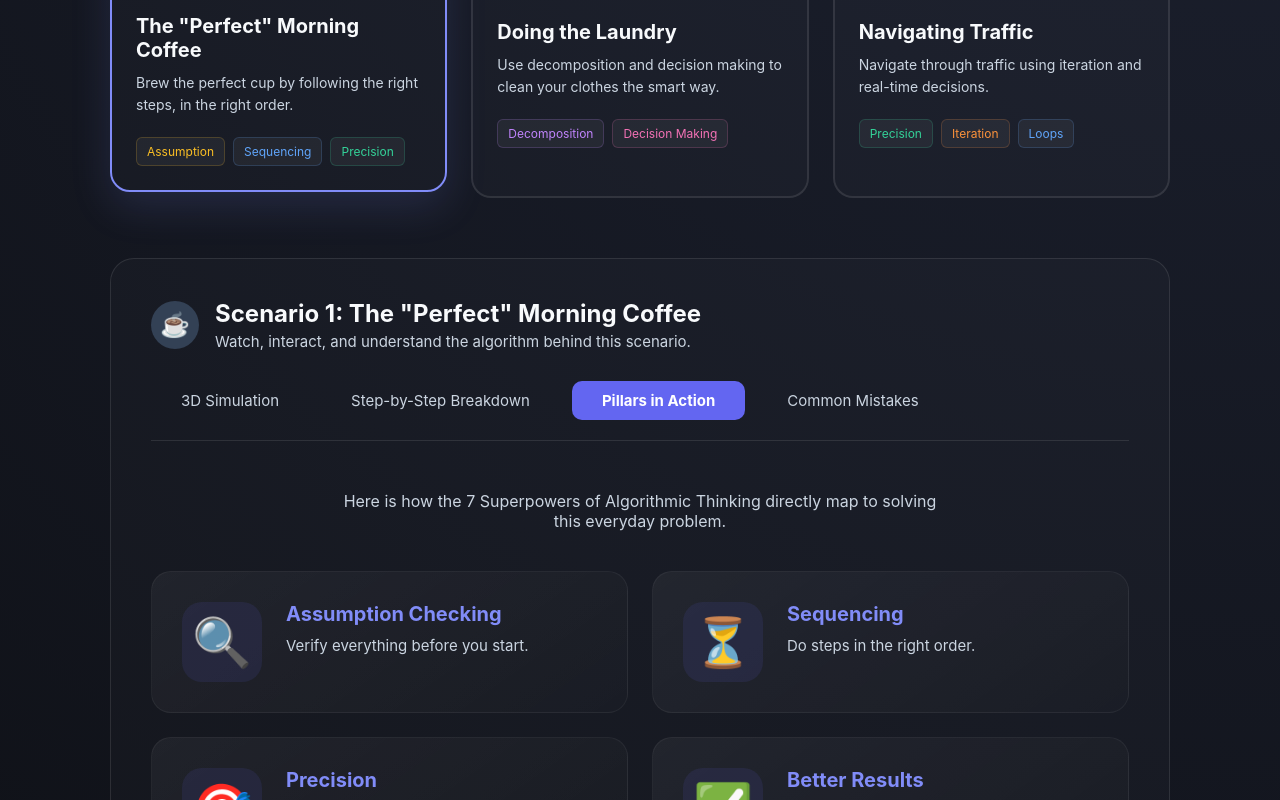
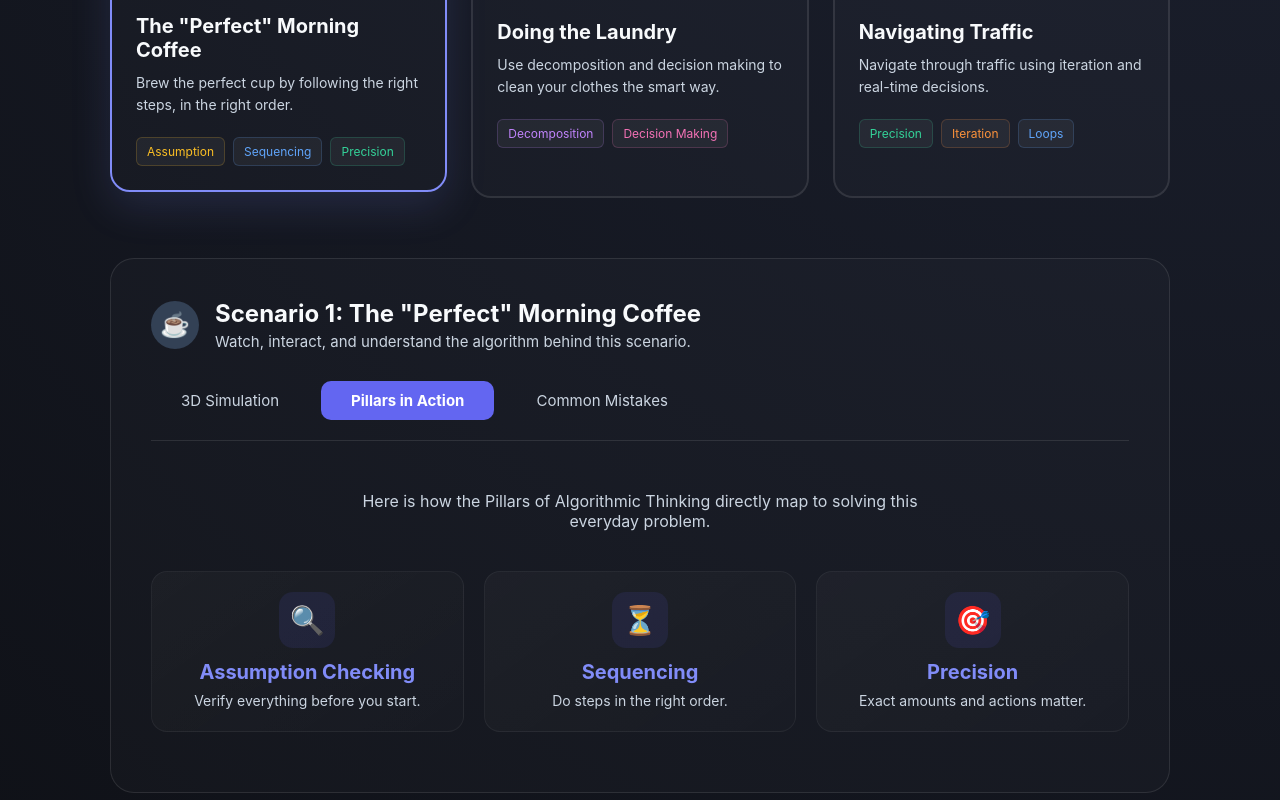
Before and after one commit to SPP-2005/AlgoThink1, a Next.js app: page /course/module-2 in a window 1280 px wide. Both pictures are taken after a click on the button "Pillars in Action". Shown: the part 720-1520 px from the top of the page. Built offline with nearby package versions, Linux system fonts and the light colour scheme.

Commit message:
feat: add Module 2 interactive lesson page featuring everyday algorithmic scenarios

```diff
--- a/app/course/module-2/page.js
+++ b/app/course/module-2/page.js
@@ -36,8 +36,7 @@ export default function Module2() {
             learnings: [
                 { icon: '🔍', title: 'Assumption Checking', desc: 'Verify everything before you start.' },
                 { icon: '⏳', title: 'Sequencing', desc: 'Do steps in the right order.' },
-                { icon: '🎯', title: 'Precision', desc: 'Exact amounts and actions matter.' },
-                { icon: '✅', title: 'Better Results', desc: 'A perfect algorithm makes a perfect coffee!' }
+                { icon: '🎯', title: 'Precision', desc: 'Exact amounts and actions matter.' }
             ],
             mistakes: [
                 { icon: '⚠️', title: 'Missing Condition Checks', desc: 'Starting the machine without verifying water or beans exist. (NullReferenceException)' },
@@ -62,8 +61,7 @@ export default function Module2() {
             learnings: [
                 { icon: '🧩', title: 'Decomposition', desc: 'Break the pile into smaller loads.' },
                 { icon: '🔀', title: 'Decision Making', desc: 'Apply If/Then logic to sorting.' },
-                { icon: '⚙️', title: 'Execution', desc: 'Run the correct machine sequence.' },
-                { icon: '✨', title: 'Clean Clothes', desc: 'No ruined shirts!' }
+                { icon: '⚙️', title: 'Execution', desc: 'Run the correct machine sequence.' }
             ],
             mistakes: [
                 { icon: '💥', title: 'Bad Branching Logic', desc: 'Mixing a red shirt with whites because the sorting logic was flawed.' },
@@ -88,8 +86,7 @@ export default function Module2() {
             learnings: [
                 { icon: '📍', title: 'Precision', desc: 'Exact coordinates are required.' },
                 { icon: '🔁', title: 'Loops', desc: 'Continuously check surroundings.' },
-                { icon: '🔄', title: 'Iteration', desc: 'Adapt to changes dynamically.' },
-                { icon: '🏁', title: 'Success', desc: 'Arrive on time and safely.' }
+                { icon: '🔄', title: 'Iteration', desc: 'Adapt to changes dynamically.' }
             ],
             mistakes: [
                 { icon: '♾️', title: 'Infinite Loops', desc: 'Circling the block forever because the algorithm lacks an exit condition.' },
@@ -214,7 +211,7 @@ export default function Module2() {
 
                 {/* Tabs */}
                 <div style={{ display: 'flex', gap: '12px', borderBottom: '1px solid rgba(255,255,255,0.1)', paddingBottom: '20px', marginBottom: '30px' }}>
-                    {['3D Simulation', 'Step-by-Step Breakdown', 'Pillars in Action', 'Common Mistakes'].map(tab => (
+                    {['3D Simulation', 'Pillars in Action', 'Common Mistakes'].map(tab => (
                         <button
                             key={tab}
                             onClick={() => setActiveTab(tab)}
@@ -340,43 +337,21 @@ export default function Module2() {
                     </>
                 )}
 
-                {/* Tab Content - Step-by-Step Breakdown */}
-                {activeTab === 'Step-by-Step Breakdown' && (
-                    <div style={{ padding: '20px 0' }}>
-                        <div style={{ maxWidth: '800px', margin: '0 auto' }}>
-                            {activeData.steps.map((step, idx) => (
-                                <div key={step.id} style={{ display: 'flex', gap: '30px', marginBottom: '40px', position: 'relative' }}>
-                                    {idx < activeData.steps.length - 1 && (
-                                        <div style={{ position: 'absolute', top: '50px', left: '23px', width: '2px', height: 'calc(100% + 10px)', background: 'linear-gradient(to bottom, #6366f1, transparent)' }}></div>
-                                    )}
-                                    <div style={{ width: '48px', height: '48px', borderRadius: '50%', background: '#6366f1', display: 'flex', alignItems: 'center', justifyContent: 'center', fontSize: '20px', fontWeight: 'bold', color: 'white', zIndex: 1, boxShadow: '0 0 0 8px #0f172a' }}>
-                                        {step.id}
-                                    </div>
-                                    <div style={{ flex: 1, background: 'rgba(255,255,255,0.03)', border: '1px solid rgba(255,255,255,0.05)', borderRadius: '16px', padding: '24px' }}>
-                                        <h3 style={{ fontSize: '20px', fontWeight: 'bold', marginBottom: '8px', color: '#e2e8f0' }}>{step.title}</h3>
-                                        <p style={{ color: 'var(--text-muted)', fontSize: '15px', lineHeight: '1.6', margin: 0 }}>{step.desc}</p>
-                                    </div>
-                                </div>
-                            ))}
-                        </div>
-                    </div>
-                )}
-
                 {/* Tab Content - Pillars in Action */}
                 {activeTab === 'Pillars in Action' && (
                     <div style={{ padding: '20px 0' }}>
                         <p style={{ color: 'var(--text-muted)', fontSize: '16px', marginBottom: '40px', textAlign: 'center', maxWidth: '600px', margin: '0 auto 40px auto' }}>
-                            Here is how the 7 Superpowers of Algorithmic Thinking directly map to solving this everyday problem.
+                            Here is how the Pillars of Algorithmic Thinking directly map to solving this everyday problem.
                         </p>
-                        <div style={{ display: 'grid', gridTemplateColumns: 'repeat(2, 1fr)', gap: '24px' }}>
+                        <div style={{ display: 'grid', gridTemplateColumns: 'repeat(3, 1fr)', gap: '20px' }}>
                             {activeData.learnings.map((learning, idx) => (
-                                <div key={idx} style={{ background: 'linear-gradient(145deg, rgba(255,255,255,0.05), rgba(255,255,255,0.01))', border: '1px solid rgba(255,255,255,0.05)', borderRadius: '20px', padding: '30px', display: 'flex', gap: '24px', alignItems: 'flex-start' }}>
-                                    <div style={{ fontSize: '48px', background: 'rgba(99, 102, 241, 0.1)', width: '80px', height: '80px', borderRadius: '20px', display: 'flex', alignItems: 'center', justifyContent: 'center' }}>
+                                <div key={idx} style={{ background: 'linear-gradient(145deg, rgba(255,255,255,0.03), rgba(255,255,255,0.01))', border: '1px solid rgba(255,255,255,0.05)', borderRadius: '16px', padding: '20px', display: 'flex', flexDirection: 'column', alignItems: 'center', textAlign: 'center', gap: '12px' }}>
+                                    <div style={{ fontSize: '28px', background: 'rgba(99, 102, 241, 0.1)', width: '56px', height: '56px', borderRadius: '14px', display: 'flex', alignItems: 'center', justifyContent: 'center' }}>
                                         {learning.icon}
                                     </div>
                                     <div>
-                                        <h3 style={{ fontSize: '20px', fontWeight: 'bold', color: '#818cf8', marginBottom: '8px' }}>{learning.title}</h3>
-                                        <p style={{ color: 'var(--text-muted)', fontSize: '15px', lineHeight: '1.6', margin: 0 }}>{learning.desc}</p>
+                                        <h3 style={{ fontSize: '18px', fontWeight: 'bold', color: '#818cf8', marginBottom: '6px' }}>{learning.title}</h3>
+                                        <p style={{ color: 'var(--text-muted)', fontSize: '14px', lineHeight: '1.5', margin: 0 }}>{learning.desc}</p>
                                     </div>
                                 </div>
                             ))}
```
